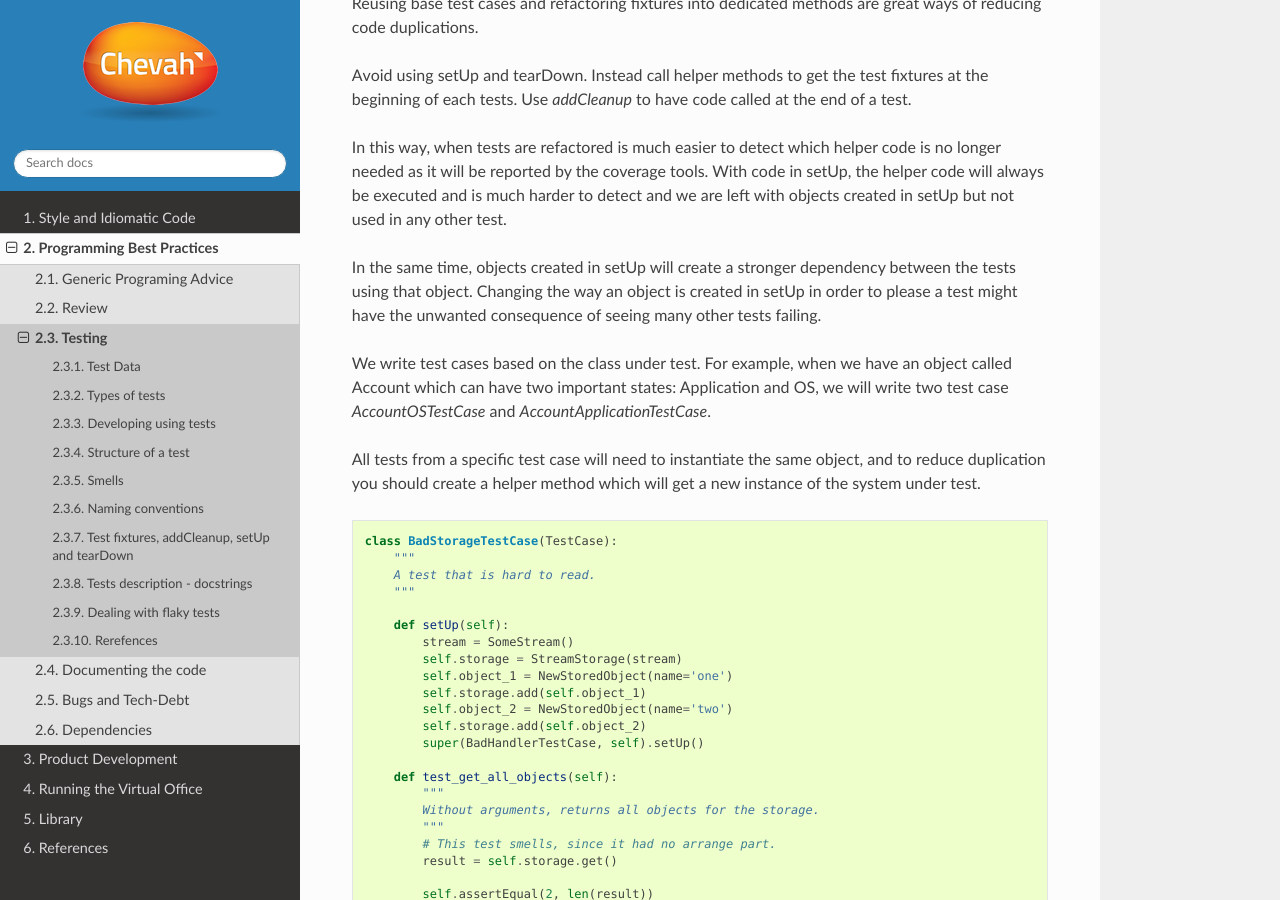
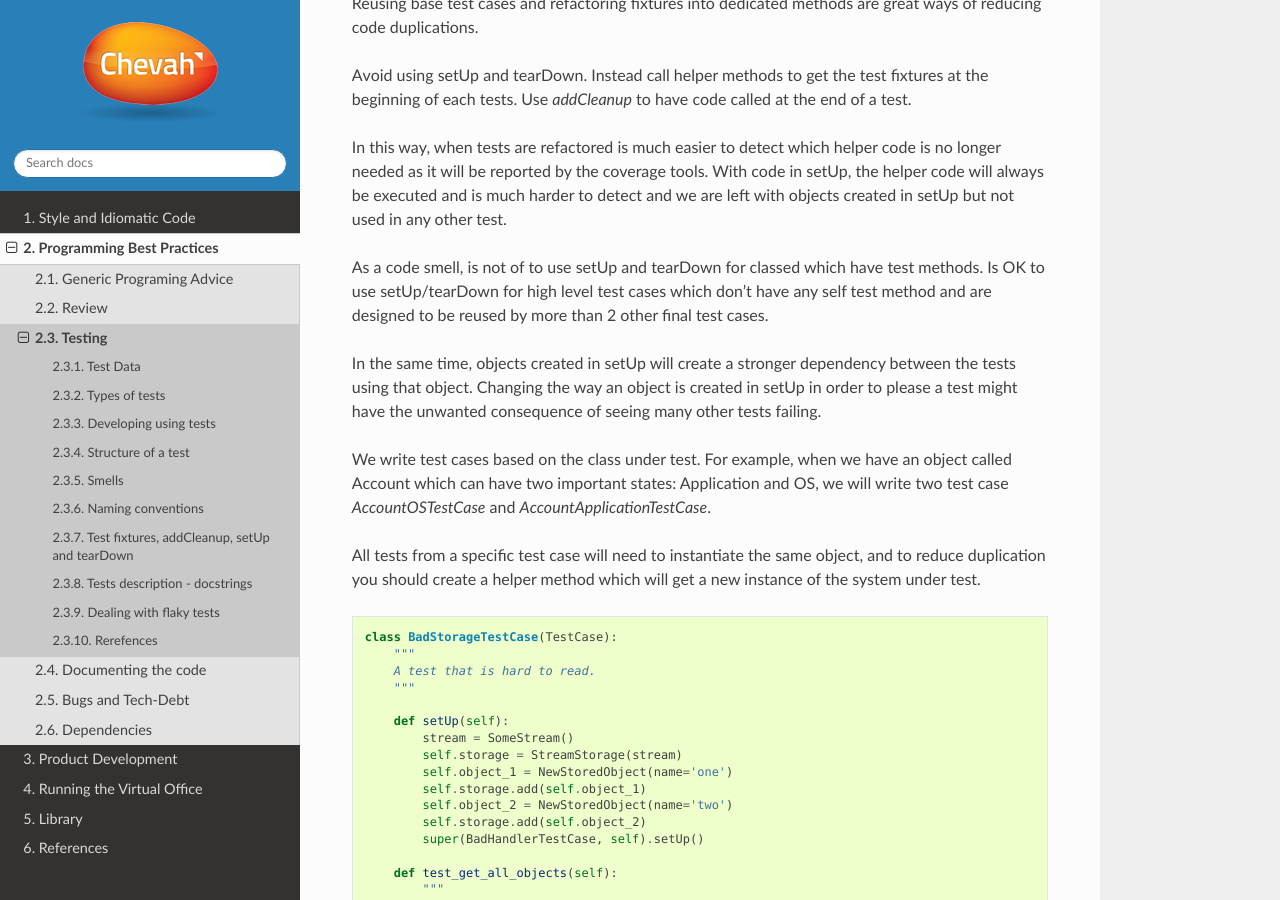
Before and after one commit to chevah/geck, a Sphinx documentation site: the page built from docs/programming/testing.rst, in a window 1280 px wide and 900 px high, scrolled down 12404 px. Built offline with Sphinx 7.4.7 and the Read the Docs theme 2.0.0, drawn with Linux system fonts in a browser that asks for light colours.

Commit message:
Add info about when is fine to use setUp/tearDown.

```diff
--- a/docs/programming/testing.rst
+++ b/docs/programming/testing.rst
@@ -689,6 +689,12 @@ With code in setUp, the helper code will always be executed and is much harder
 to detect and we are left with objects created in setUp but not used in any
 other test.
 
+As a code smell, is not of to use setUp and tearDown for classed which have
+test methods.
+Is OK to use setUp/tearDown for high level test cases which don't have
+any self test method and are designed to be reused by more than 2 other
+final test cases.
+
 In the same time, objects created in setUp will create a stronger dependency
 between the tests using that object.
 Changing the way an object is created in setUp in order to please a test might
```
